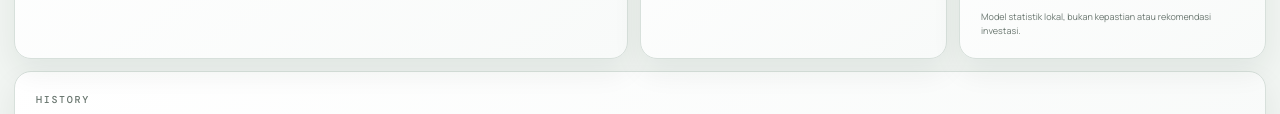
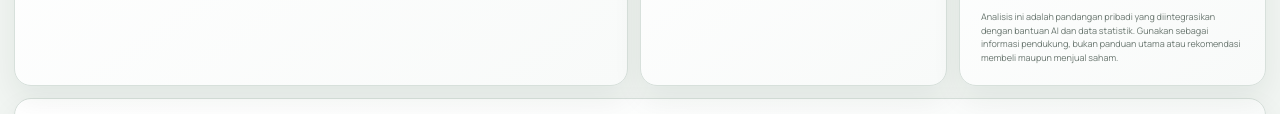
Before and after one commit to ninjas007/zaham, a website: page crypto-predictor/public/index.html in a window 1280 px wide. Shown: the part 1372-1486 px from the top of the page. Drawn offline with nearby package versions, Linux system fonts and the light colour scheme; no server answers.

Commit message:
docs: clarify AI analysis disclaimer

```diff
--- a/crypto-predictor/public/index.html
+++ b/crypto-predictor/public/index.html
@@ -61,7 +61,7 @@
 		<section class="lower-grid">
 			<article class="card"><div class="section-title"><div><p class="label">PORTOFOLIO</p><h3>Posisi terbuka</h3></div></div><div class="table-wrap"><table><thead><tr><th>Saham</th><th>Lot</th><th>Avg</th><th>Harga</th><th>Nilai</th><th>Unrealized</th></tr></thead><tbody id="positions"></tbody></table></div></article>
 			<article class="card"><div class="section-title"><div><p class="label">ANALISIS</p><h3>Alasan sinyal</h3></div><span class="pill">INFORMATIF</span></div><ul id="reasons"></ul></article>
-			<article class="card ai-card"><div class="section-title"><div><p class="label">LOCAL AI</p><h3>Prediksi esok hari</h3></div><span id="ai-badge" class="pill">ML</span></div><div id="ai-result" class="ai-result"><div class="ai-loader">Melatih model 5 tahun...</div></div><p class="disclaimer">Model statistik lokal, bukan kepastian atau rekomendasi investasi.</p></article>
+			<article class="card ai-card"><div class="section-title"><div><p class="label">LOCAL AI</p><h3>Prediksi esok hari</h3></div><span id="ai-badge" class="pill">ML</span></div><div id="ai-result" class="ai-result"><div class="ai-loader">Melatih model 5 tahun...</div></div><p class="disclaimer">Analisis ini adalah pandangan pribadi yang diintegrasikan dengan bantuan AI dan data statistik. Gunakan sebagai informasi pendukung, bukan panduan utama atau rekomendasi membeli maupun menjual saham.</p></article>
 		</section>
 
 		<section class="card history"><div class="section-title"><div><p class="label">HISTORY</p><h3>Riwayat transaksi</h3></div></div><div class="table-wrap"><table><thead><tr><th>Waktu</th><th>Aksi</th><th>Saham</th><th>Lot</th><th>Harga</th><th>Fee</th><th>Realized P/L</th></tr></thead><tbody id="trades"></tbody></table></div></section>
```
